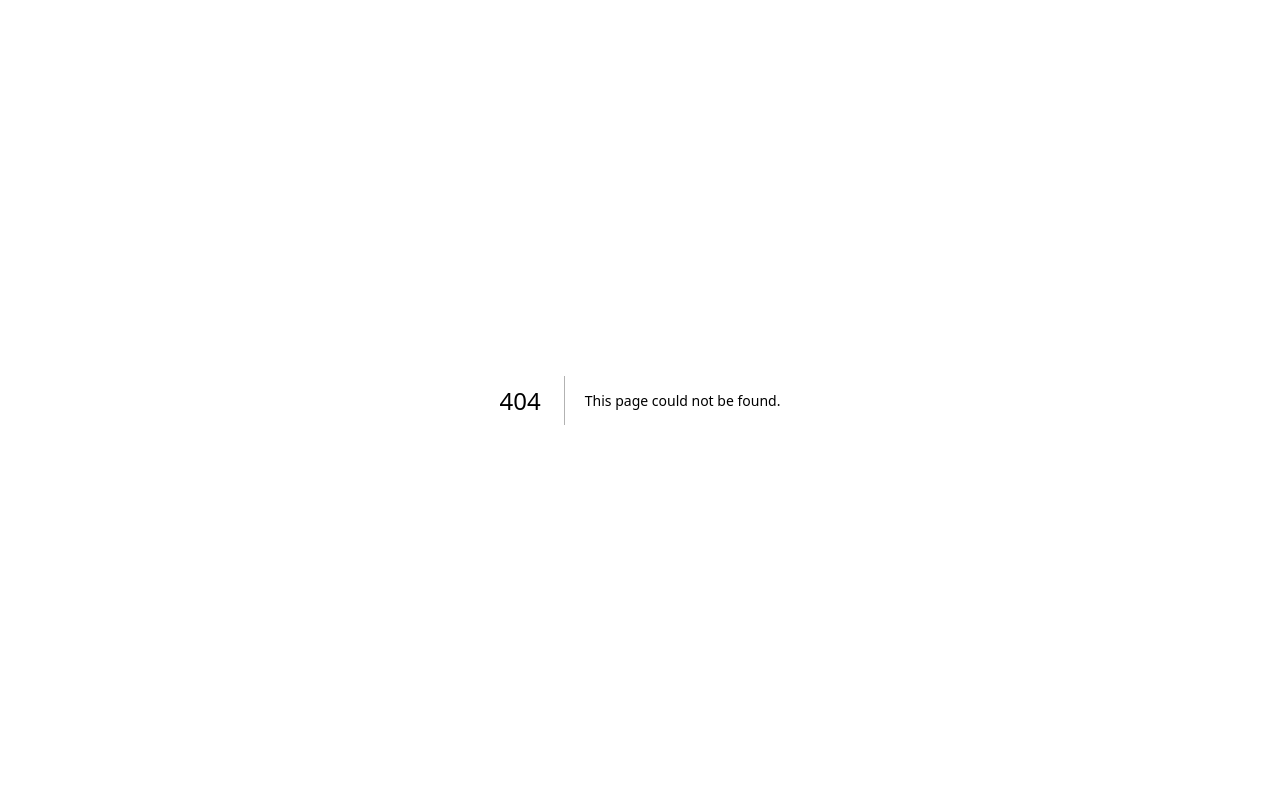
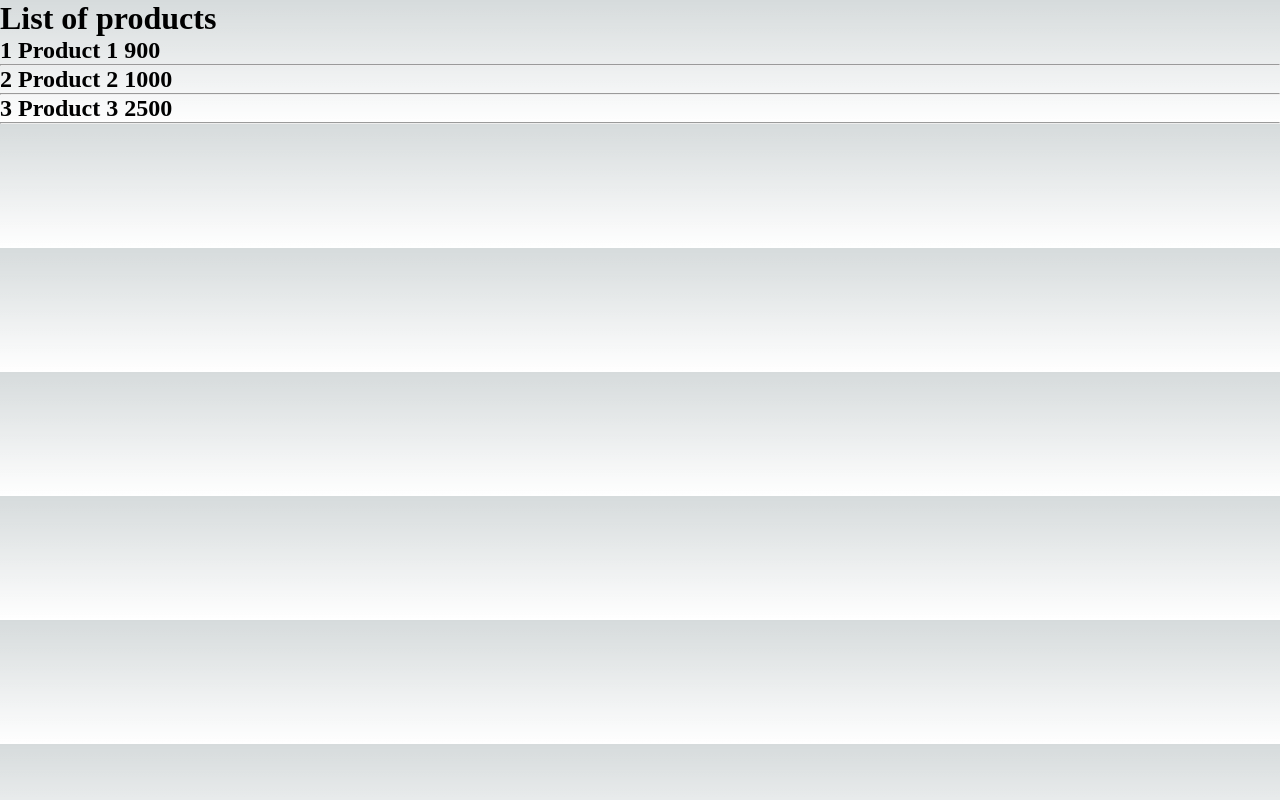
Before and after one commit to BMerullo/nextJs-tutorial, a Next.js app in the folder next-pre-rendering/: page /products in a window 1280 px wide. Before the commit this address had no page. Built offline with nearby package versions, Linux system fonts and the light colour scheme; data requests are answered from the project's data file.

Commit message:
Incremental Static Regeneration

```diff
--- /dev/null
+++ b/next-pre-rendering/db.json
@@ -0,0 +1,22 @@
+{
+  "products": [
+    {
+      "id": 1,
+      "title": "Product 1",
+      "price": 900,
+      "description": "Description 1"
+    },
+    {
+      "id": 2,
+      "title": "Product 2",
+      "price": 1000,
+      "description": "Description 2"
+    },
+    {
+      "id": 3,
+      "title": "Product 3",
+      "price": 2500,
+      "description": "Description 3"
+    }
+  ]
+}
--- a/next-pre-rendering/package.json
+++ b/next-pre-rendering/package.json
@@ -6,12 +6,14 @@
     "dev": "next dev",
     "build": "next build",
     "start": "next start",
-    "lint": "next lint"
+    "lint": "next lint",
+    "serve-json": "json-server --watch db.json --port 4000"
   },
   "dependencies": {
     "@next/font": "13.1.1",
     "eslint": "8.31.0",
     "eslint-config-next": "13.1.1",
+    "json-server": "^0.17.1",
     "next": "13.1.1",
     "react": "18.2.0",
     "react-dom": "18.2.0"
--- /dev/null
+++ b/next-pre-rendering/pages/products/index.js
@@ -0,0 +1,35 @@
+import Link from "next/link";
+
+const ProductList = ({ products }) => {
+  return (
+    <>
+      <h1>List of products</h1>
+      {products.map((product) => {
+        return (
+          <div key={product.id}>
+            <Link href={`products/${product.id}`}>
+              <h2>
+                {product.id} {product.title} {product.price}
+              </h2>
+            </Link>
+            <hr />
+          </div>
+        );
+      })}
+    </>
+  );
+};
+
+export default ProductList;
+
+export async function getStaticProps() {
+  const response = await fetch("http://localhost:4000/products");
+  const data = await response.json();
+  console.log(data);
+
+  return {
+    props: {
+      products: data,
+    },
+  };
+}
```
Also changed, not shown: next-pre-rendering/pages/products/[productId].js (added, +56 -0 lines), 1 other file (tests, documents, lock files or other folders).
